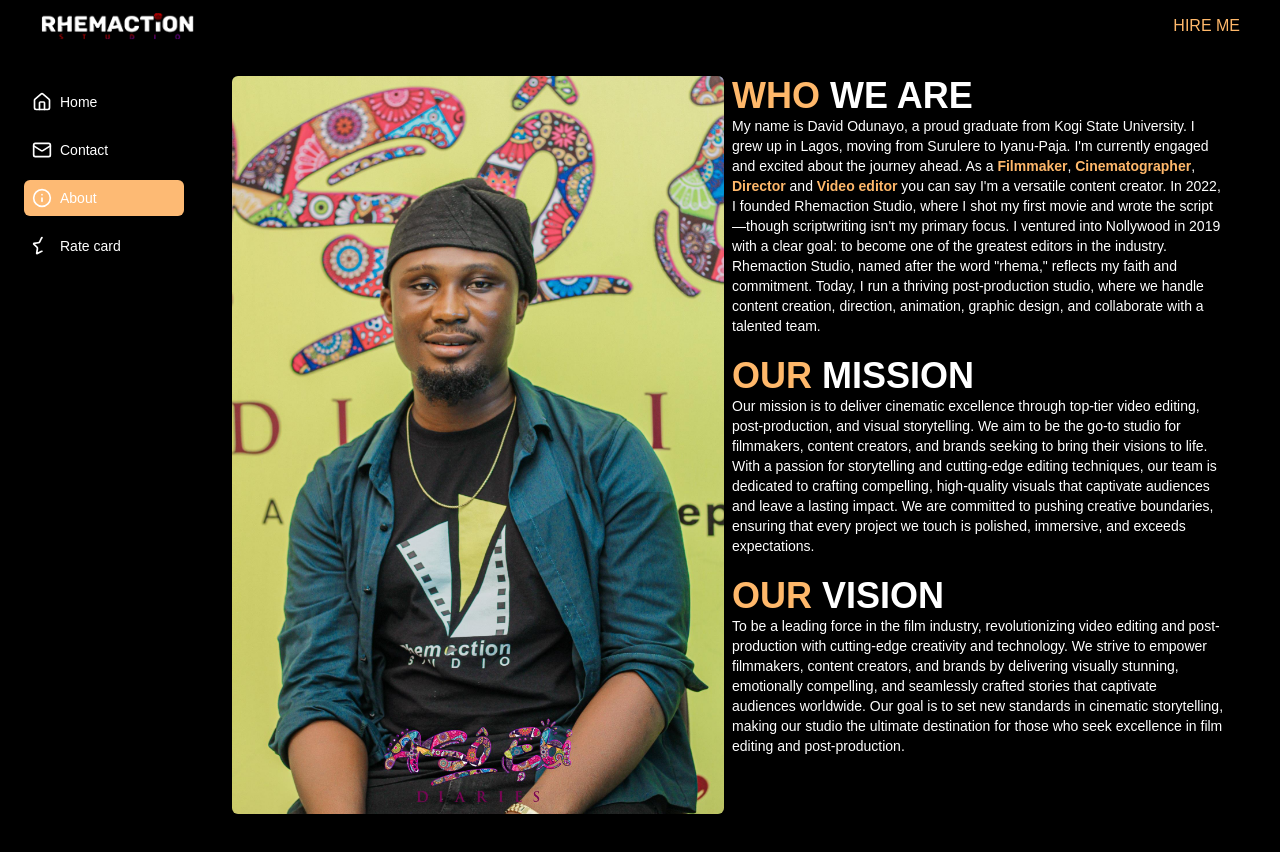
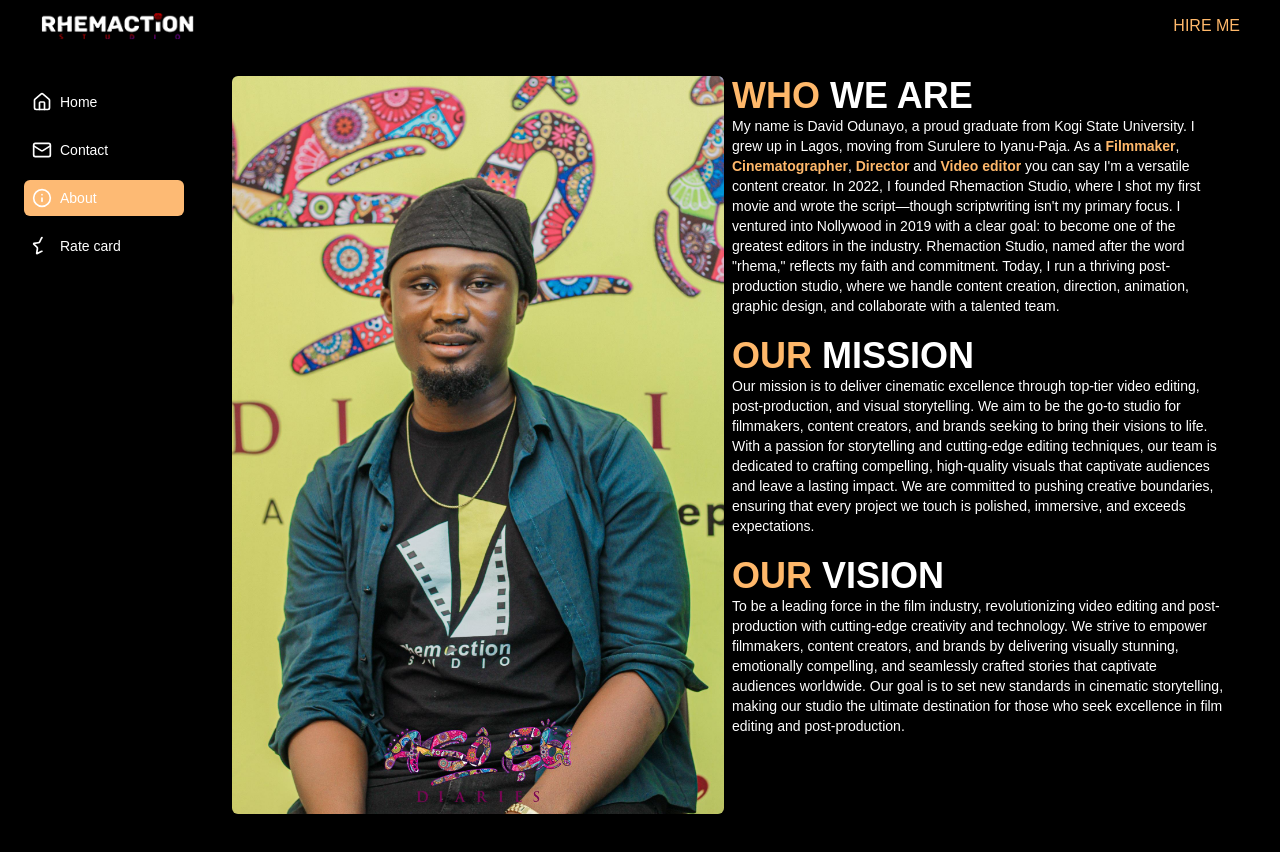
Before and after one commit to Akinyemi-Ayomide/Rhemation2, a React (Vite) app in the folder frontend/: page /about in a window 1280 px wide. Shown: the top 852 px of the page. Built offline with nearby package versions, Linux system fonts and the light colour scheme.

Commit message:
changing of email

```diff
--- a/frontend/src/Screens/AboutScreen.tsx
+++ b/frontend/src/Screens/AboutScreen.tsx
@@ -13,7 +13,7 @@ const AboutScreen = () => {
           <p className='text-sm'>
             My name is David Odunayo, a proud graduate from Kogi State
             University. I grew up in Lagos, moving from Surulere to Iyanu-Paja.
-            I'm currently engaged and excited about the journey ahead. As a
+            As a
             <span className="text-orange-300 font-bold"> Filmmaker</span>,{' '}
             <span className="text-orange-300 font-bold"> Cinematographer</span>,{' '}
             <span className="text-orange-300 font-bold"> Director</span> and{' '}
--- a/frontend/src/Screens/ContactScreen.tsx
+++ b/frontend/src/Screens/ContactScreen.tsx
@@ -28,7 +28,7 @@ const ContactScreen = () => {
             <h2 className="text-xl md:text-3xl font-bold text-orange-300">
               Email
             </h2>
-            <p className="text-gray-600">support@gmail.com</p>
+            <p className="text-gray-600">davidodunayo10@gmail.com</p>
           </div>
         </div>
       </div>
```
